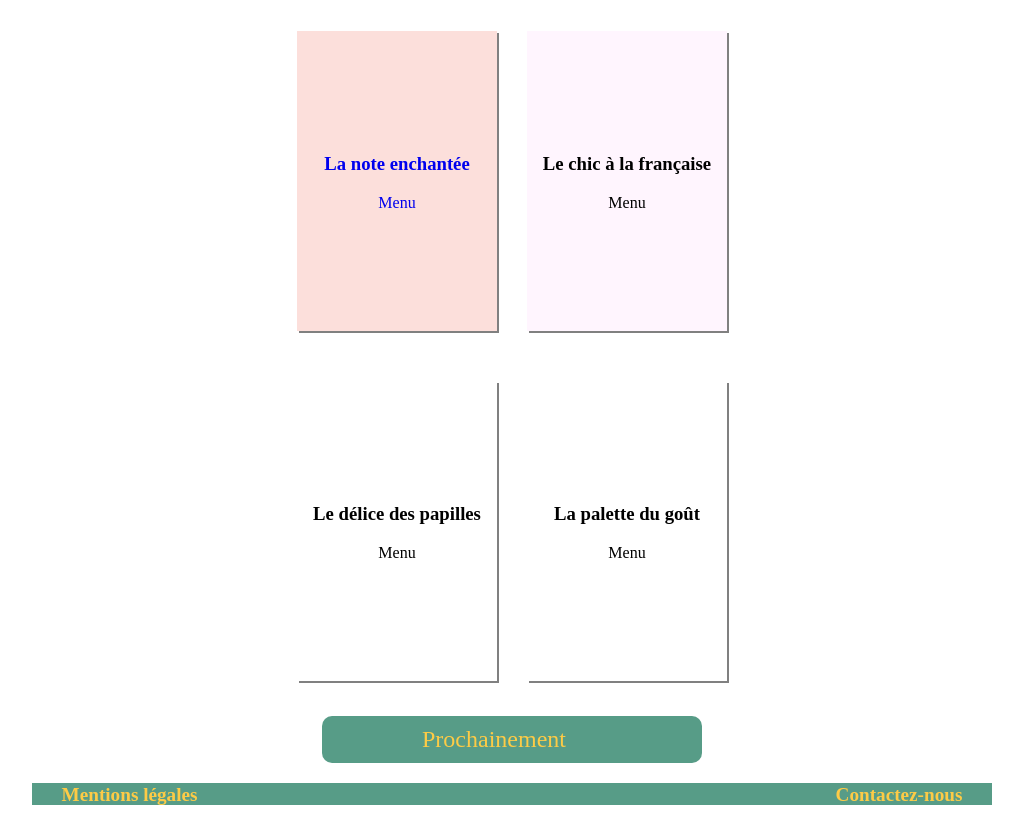
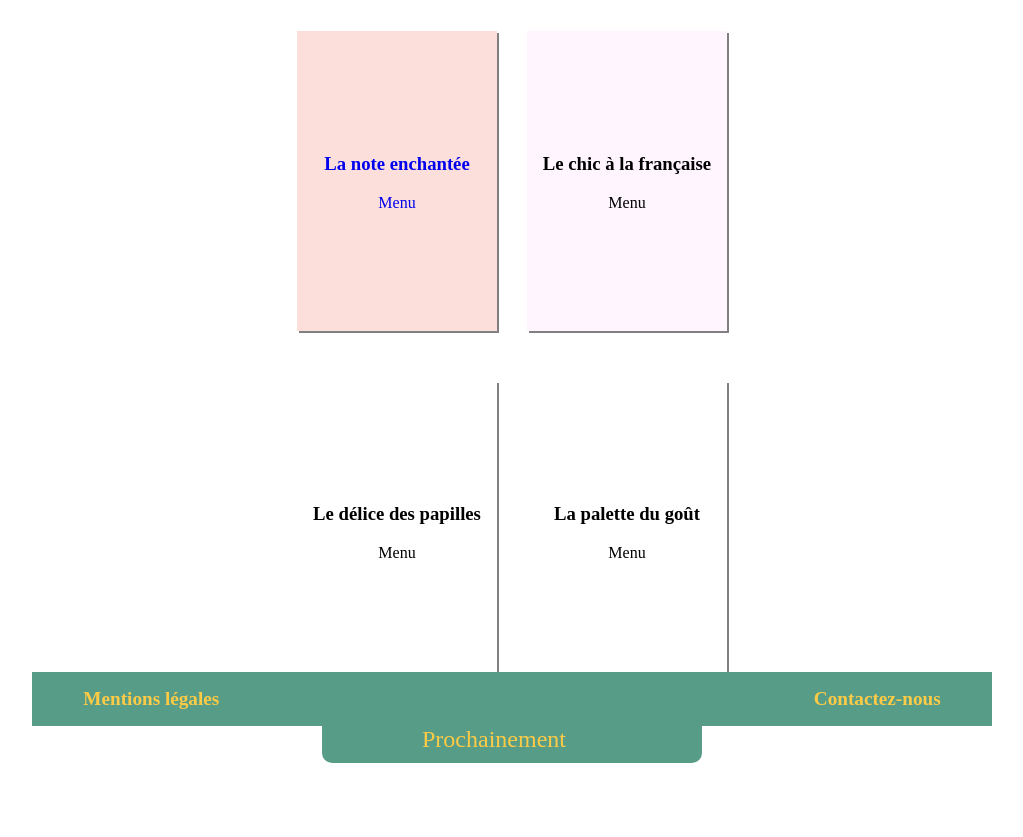
Before and after one commit to alexandre-morgan/openclassrooms-projet3, a website: page index.html in a window 1280 px wide. Shown: the part 74-911 px from the top of the page, without its empty margins (128-1151 px from the left). Drawn offline with Linux system fonts and the light colour scheme.

Commit message:
Adding sticky and margin to footer

```diff
--- a/scss/style.scss
+++ b/scss/style.scss
@@ -72,12 +72,21 @@ h1{
 
 footer{
     @include principalTheme;
+    height: auto;
+    position: sticky;
+    bottom: 0;
+
+    & .container{
+        height:auto;
+        padding:1em;
+        margin-bottom:0;
+    }
     & a{
         font-size: 1.2rem;
         color:$color-main-font;
         text-decoration: none;
         font-weight: bold;
-        padding:.5em
+        padding:0.8em;
     }
 
 }
```
Also changed, not shown: css/style.css, 1 other file.
